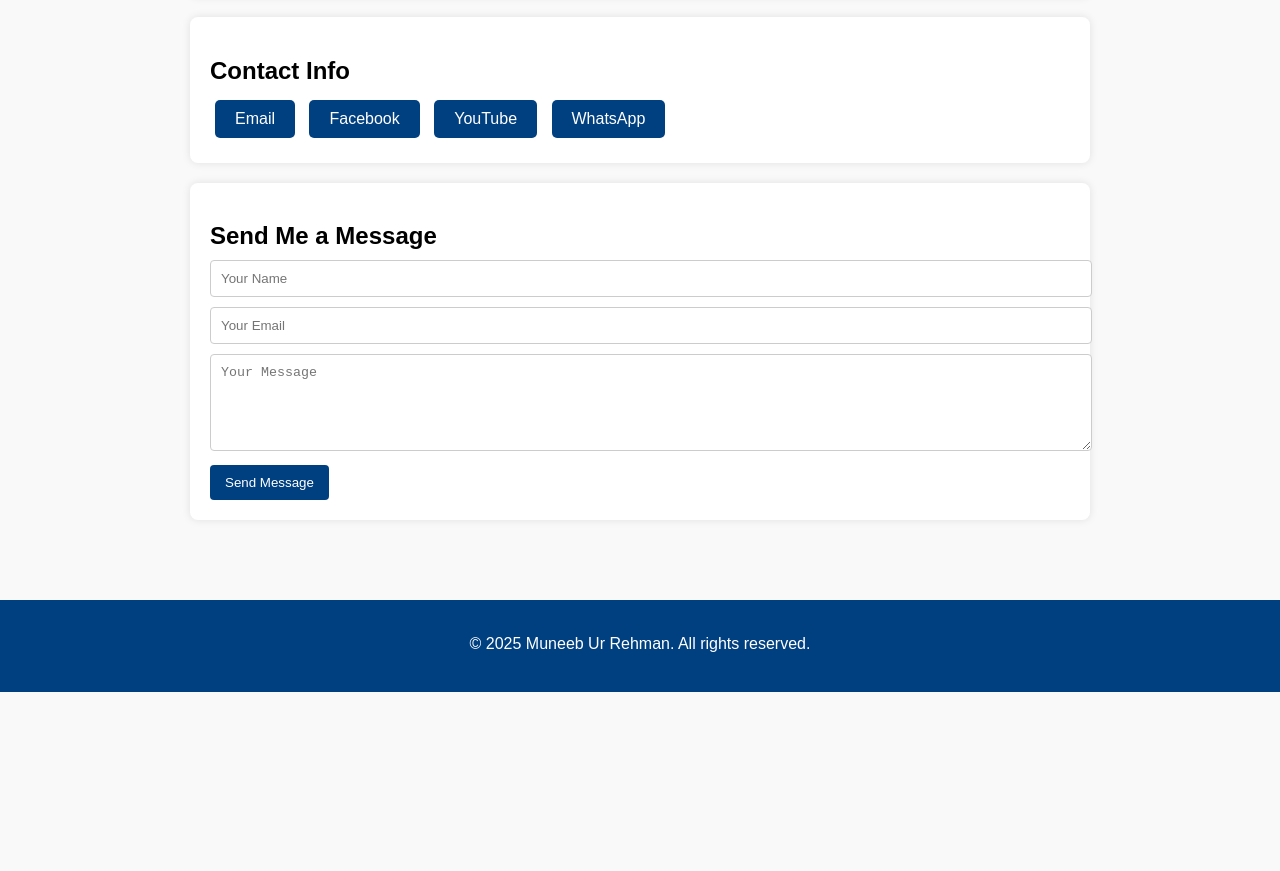
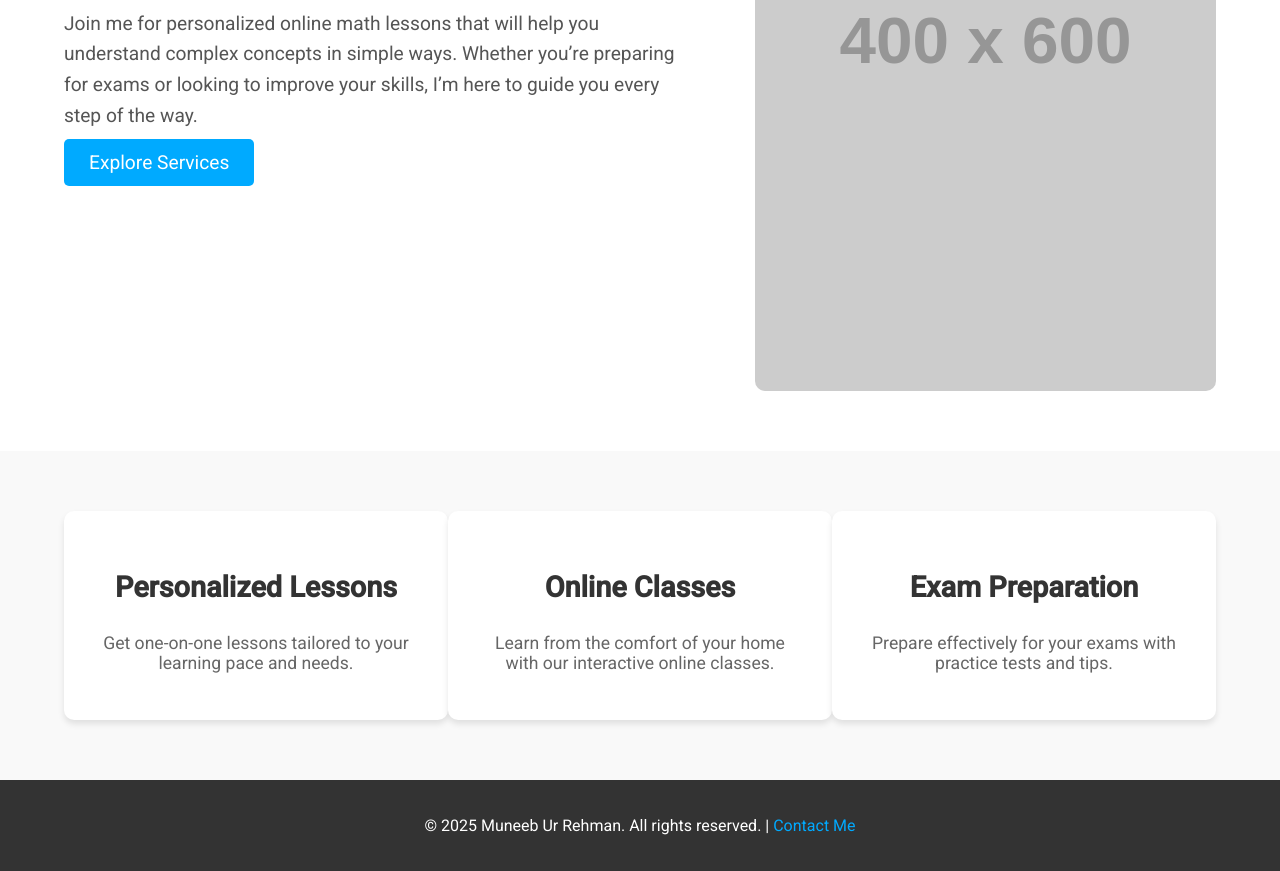
Before and after one commit to DanishWaqas-Teacher/Muneeb-math, a plain HTML site: page Index.html in a window 1280 px wide. Shown: the part 568-1439 px from the top of the page. Before the commit the page ends 1260 px from the top, so only its background shows below. Drawn offline with Linux system fonts and the light colour scheme.

Commit message:
Update Index.html

```diff
--- a/Index.html
+++ b/Index.html
@@ -1,72 +1,144 @@
-<!DOCTYPE html><html lang="en">
+<!DOCTYPE html>
+<html lang="en">
 <head>
-  <meta charset="UTF-8" />
-  <meta name="viewport" content="width=device-width, initial-scale=1.0" />
-  <meta name="description" content="Muneeb Ur Rehman - Professional Mathematics Teacher" />
-  <meta name="keywords" content="Math Teacher, Online Tuition, Muneeb Ur Rehman, Mathematics Classes, O-Level Math, A-Level Math, Intermediate Math" />
-  <meta name="author" content="Muneeb Ur Rehman" />
+    <meta charset="UTF-8">
+    <meta name="viewport" content="width=device-width, initial-scale=1.0">
     <title>Muneeb Ur Rehman - Mathematics Teacher</title>
+    <link href="https://fonts.googleapis.com/css2?family=Roboto:wght@400;500&display=swap" rel="stylesheet">
     <style>
-    body { font-family: Arial, sans-serif; margin: 0; padding: 0; background: #f9f9f9; }
-    header { background: #004080; color: white; padding: 20px 0; text-align: center; }
-    section { padding: 40px 20px; max-width: 900px; margin: auto; }
-    h1, h2 { margin-bottom: 10px; }
-    p { margin-bottom: 20px; line-height: 1.6; }
-    .contact-info a.button {
-      display: inline-block;
-      background-color: #004080;
+        body {
+            font-family: 'Roboto', sans-serif;
+            margin: 0;
+            padding: 0;
+            background-color: #f4f4f4;
+        }
+
+        header {
+            background-color: #1a1a1a;
             color: white;
-      padding: 10px 20px;
-      margin: 5px;
+            text-align: center;
+            padding: 50px 0;
+        }
+
+        header h1 {
+            font-size: 3em;
+            margin: 0;
+        }
+
+        .hero-section {
+            display: flex;
+            justify-content: space-between;
+            padding: 60px 5%;
+            background-color: #fff;
+            align-items: center;
+        }
+
+        .hero-section img {
+            width: 40%;
+            border-radius: 10px;
+        }
+
+        .hero-content {
+            width: 55%;
+        }
+
+        .hero-content h2 {
+            font-size: 2em;
+            color: #333;
+        }
+
+        .hero-content p {
+            font-size: 1.2em;
+            color: #555;
+            line-height: 1.6;
+        }
+
+        .cta-btn {
+            background-color: #00aaff;
+            color: white;
+            padding: 12px 25px;
             text-decoration: none;
             border-radius: 5px;
-      transition: background 0.3s;
+            font-size: 1.2em;
         }
-    .contact-info a.button:hover {
-      background-color: #002a5e;
+
+        .cta-btn:hover {
+            background-color: #0088cc;
         }
-    footer { background: #004080; color: white; text-align: center; padding: 15px 0; margin-top: 40px; }
-    .card { background: white; padding: 20px; margin-top: 20px; border-radius: 8px; box-shadow: 0 0 8px rgba(0,0,0,0.1); }
-    form input, form textarea { width: 100%; padding: 10px; margin-bottom: 10px; border: 1px solid #ccc; border-radius: 4px; }
-    form button { background-color: #004080; color: white; border: none; padding: 10px 15px; border-radius: 4px; cursor: pointer; }
-    form button:hover { background-color: #003060; }
+
+        .services-section {
+            display: flex;
+            justify-content: space-around;
+            padding: 60px 5%;
+            background-color: #f9f9f9;
+        }
+
+        .service-card {
+            background-color: white;
+            padding: 30px;
+            text-align: center;
+            border-radius: 10px;
+            box-shadow: 0 4px 6px rgba(0, 0, 0, 0.1);
+            width: 30%;
+        }
+
+        .service-card h3 {
+            font-size: 1.8em;
+            color: #333;
+        }
+
+        .service-card p {
+            font-size: 1.1em;
+            color: #666;
+        }
+
+        footer {
+            background-color: #333;
+            color: white;
+            padding: 20px 0;
+            text-align: center;
+        }
+
+        footer a {
+            color: #00aaff;
+            text-decoration: none;
+        }
     </style>
 </head>
 <body>
+
 <header>
     <h1>Muneeb Ur Rehman</h1>
-    <p>Professional Mathematics Teacher</p>
-  </header>  <section>
-    <div class="card">
-      <h2>About Me</h2>
-      <p>I am Muneeb Ur Rehman, a professional Mathematics teacher offering online tuition for high-level students. I have a passion for teaching and helping students succeed in their academic journey.</p>
-    </div><div class="card">
-  <h2>Subjects Offered</h2>
-  <p>Mathematics - Intermediate, O-Level, A-Level, and university-level concepts.</p>
+    <p>Online Mathematics Teacher</p>
+</header>
+
+<section class="hero-section">
+    <div class="hero-content">
+        <h2>Learn Mathematics from an Expert</h2>
+        <p>Join me for personalized online math lessons that will help you understand complex concepts in simple ways. Whether you’re preparing for exams or looking to improve your skills, I’m here to guide you every step of the way.</p>
+        <a href="#services" class="cta-btn">Explore Services</a>
     </div>
+    <img src="https://via.placeholder.com/400x600?text=Male+Image" alt="Male Teacher">
+</section>
 
-<div class="card">
-  <h2>Contact Info</h2>
-  <div class="contact-info">
-    <a class="button" href="mailto:contactmuneeb247@gmail.com">Email</a>
-    <a class="button" href="https://www.facebook.com/share/15g8ek713d/" target="_blank">Facebook</a>
-    <a class="button" href="https://youtube.com/@m.uneeb019?si=oaBpNJm8ApEjBctA" target="_blank">YouTube</a>
-    <a class="button" href="https://wa.me/923360524619" target="_blank">WhatsApp</a>
+<section class="services-section" id="services">
+    <div class="service-card">
+        <h3>Personalized Lessons</h3>
+        <p>Get one-on-one lessons tailored to your learning pace and needs.</p>
     </div>
+    <div class="service-card">
+        <h3>Online Classes</h3>
+        <p>Learn from the comfort of your home with our interactive online classes.</p>
     </div>
+    <div class="service-card">
+        <h3>Exam Preparation</h3>
+        <p>Prepare effectively for your exams with practice tests and tips.</p>
+    </div>
+</section>
 
-<div class="card">
-  <h2>Send Me a Message</h2>
-  <form action="https://formspree.io/f/mqkrlqqz" method="POST">
-    <input type="text" name="name" placeholder="Your Name" required>
-    <input type="email" name="email" placeholder="Your Email" required>
-    <textarea name="message" placeholder="Your Message" rows="5" required></textarea>
-    <button type="submit">Send Message</button>
-  </form>
-</div>
+<footer>
+    <p>&copy; 2025 Muneeb Ur Rehman. All rights reserved. | <a href="mailto:info@muneeb-math.com">Contact Me</a></p>
+</footer>
 
-  </section>  <footer>
-    <p>&copy; 2025 Muneeb Ur Rehman. All rights reserved.</p>
-  </footer>
 </body>
 </html>
```
Lines whose indentation alone changed are shown as unchanged.
